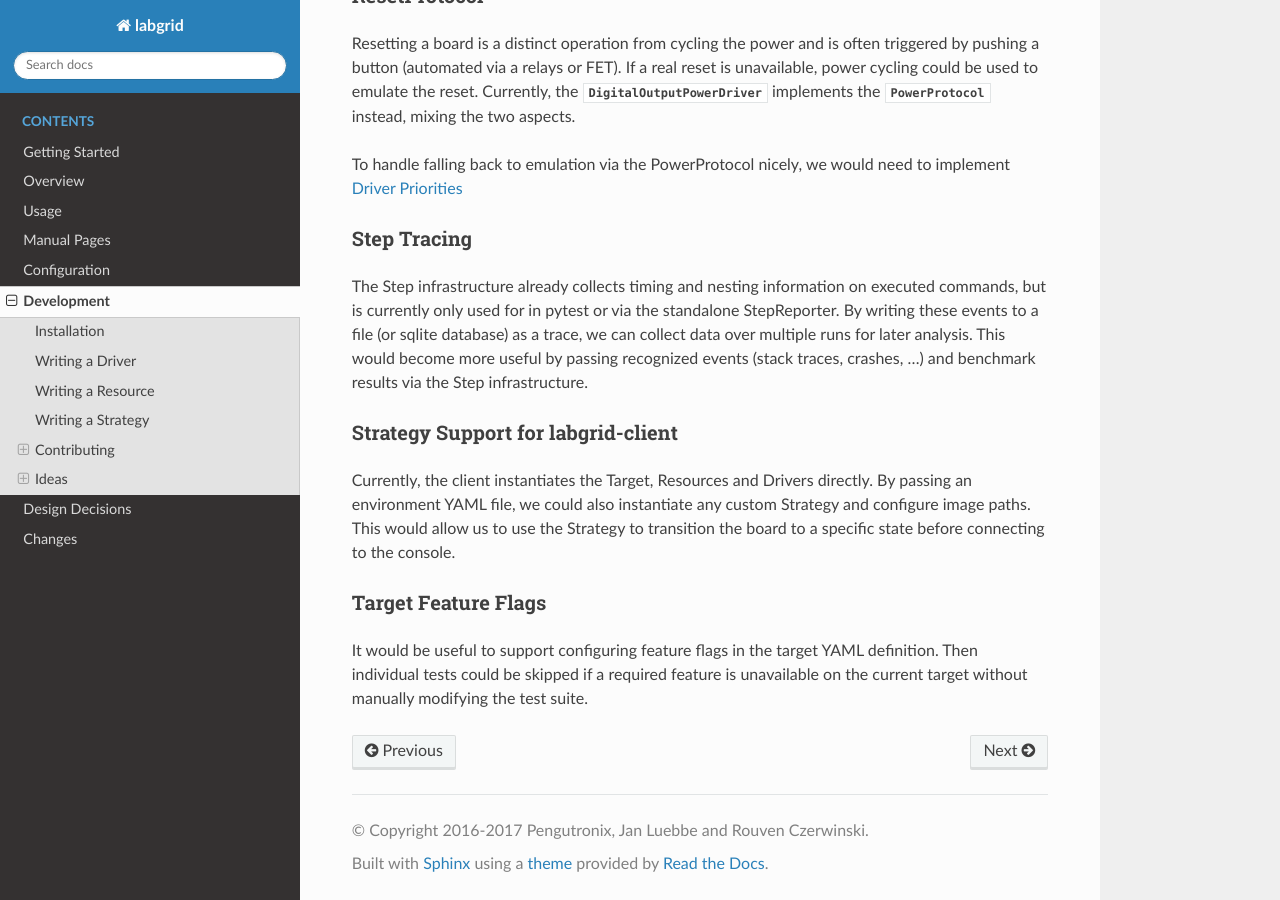
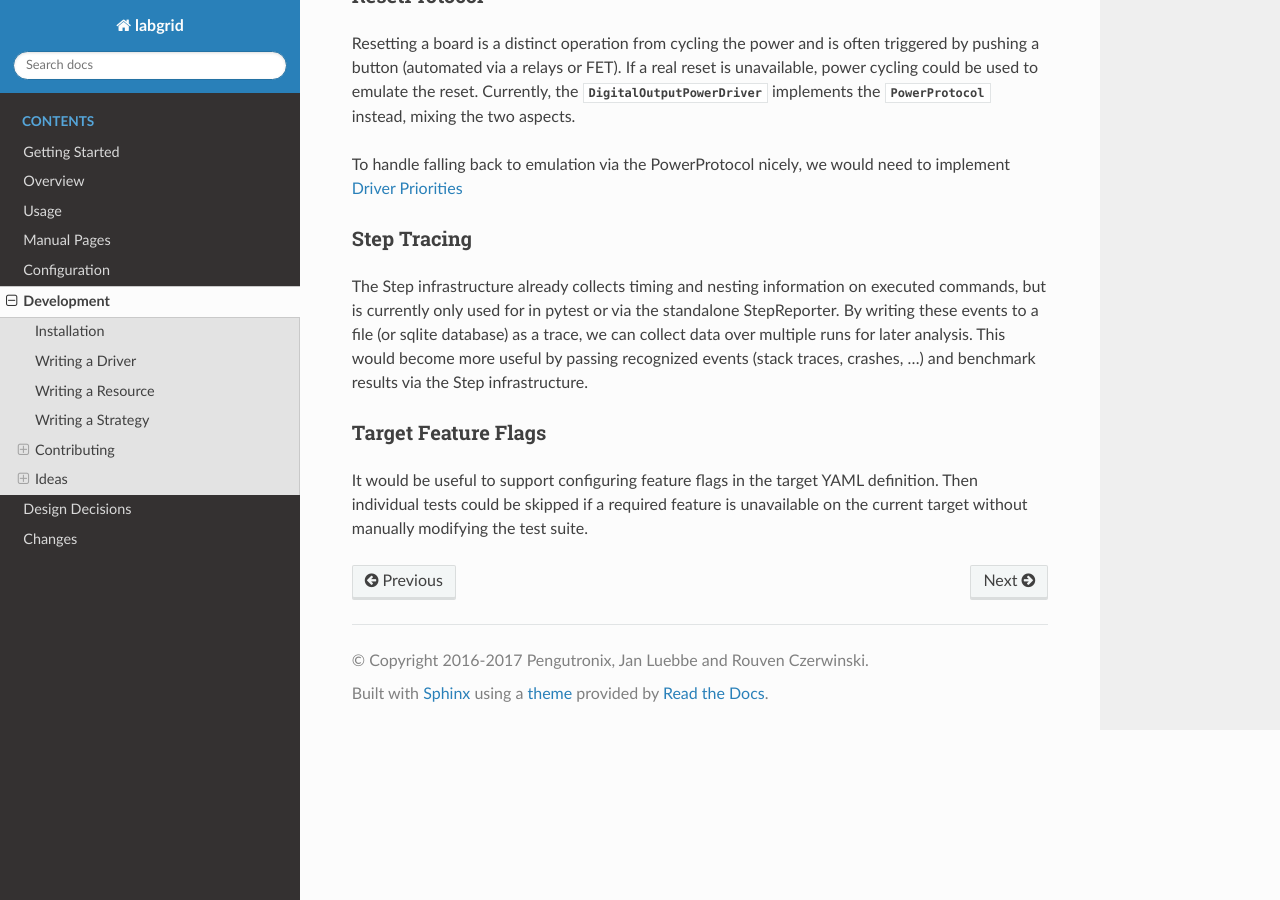
Before and after one commit to labgrid-project/labgrid, a Sphinx documentation site: the page built from doc/development.rst, in a window 1280 px wide and 900 px high, scrolled down 8151 px. Built offline with Sphinx 7.4.7 and the Read the Docs theme 2.0.0, drawn with Linux system fonts in a browser that asks for light colours; pages that are not in the unit, such as notebooks, are missing from menus.

Commit message:
doc: update Ideas to reflect already implemented features
Signed-off-by: Rouven Czerwinski <r.czerwinski@pengutronix.de>

```diff
--- a/doc/development.rst
+++ b/doc/development.rst
@@ -470,15 +470,6 @@ collect data over multiple runs for later analysis.
 This would become more useful by passing recognized events (stack traces,
 crashes, ...) and benchmark results via the Step infrastructure.
 
-Strategy Support for labgrid-client
-~~~~~~~~~~~~~~~~~~~~~~~~~~~~~~~~~~~
-
-Currently, the client instantiates the Target, Resources and Drivers directly.
-By passing an environment YAML file, we could also instantiate any custom
-Strategy and configure image paths.
-This would allow us to use the Strategy to transition the board to a specific
-state before connecting to the console.
-
 Target Feature Flags
 ~~~~~~~~~~~~~~~~~~~~
 
```
